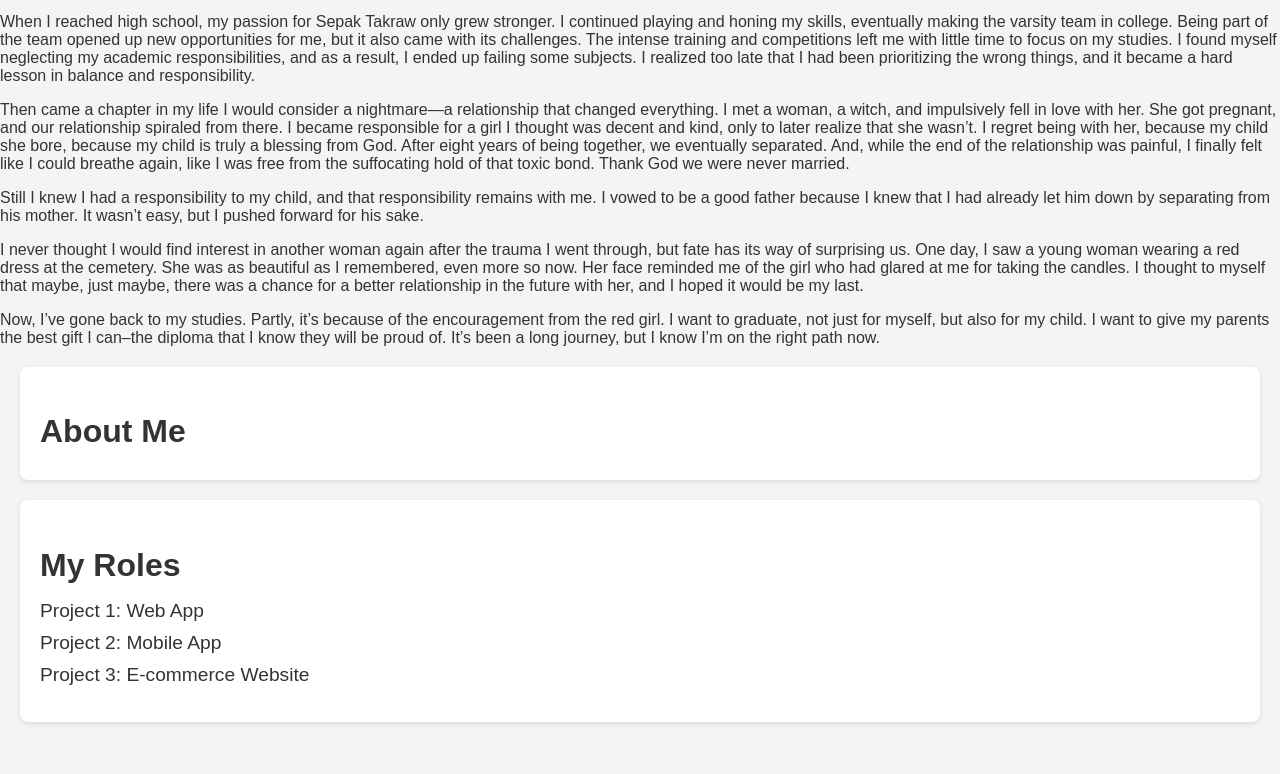
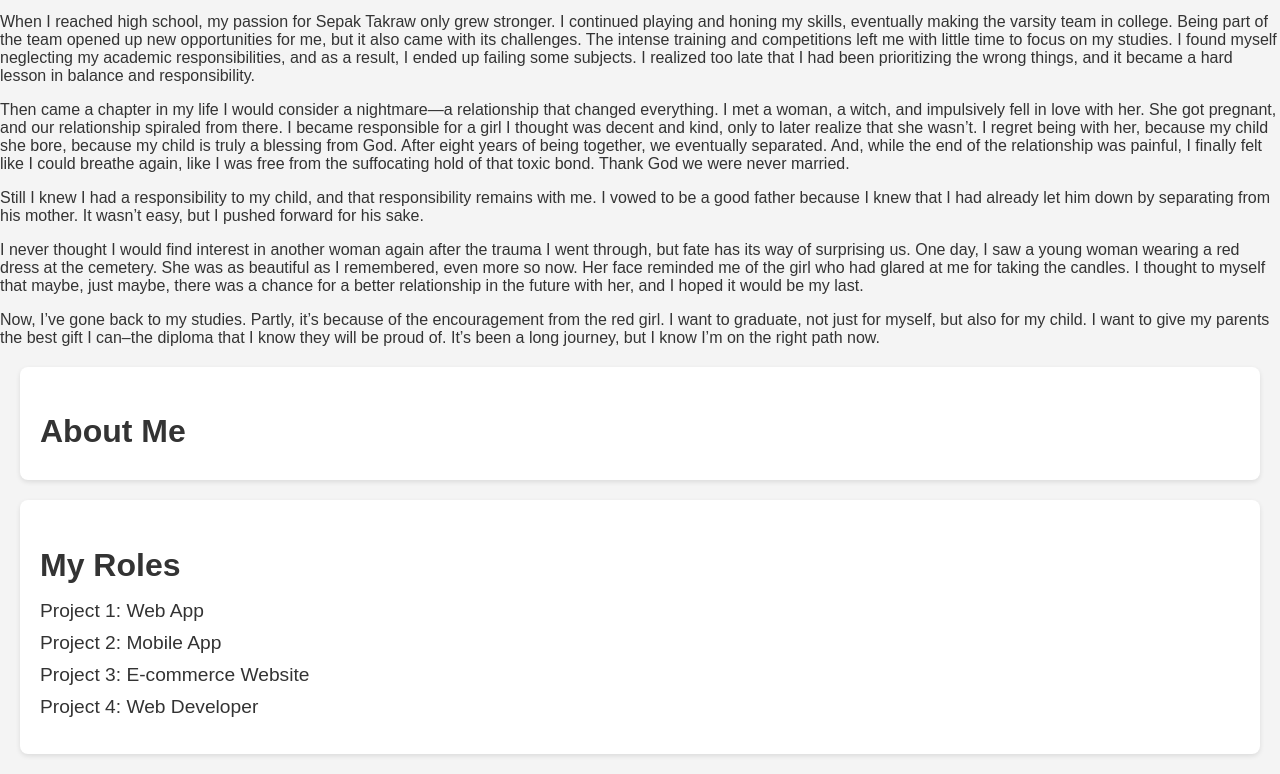
Before and after one commit to 12JEON14/A1-BasicGitExercise, a plain HTML site: page index.html in a window 1280 px wide. Shown: the part 887-1661 px from the top of the page. Before the commit the page ends 1629 px from the top, so only its background shows below. Drawn offline with Linux system fonts and the light colour scheme; a script that the page names is missing.

Commit message:
Updated Initial Commit

```diff
--- a/index.html
+++ b/index.html
@@ -50,6 +50,7 @@
             <li>Project 1: Web App</li>
             <li>Project 2: Mobile App</li>
             <li>Project 3: E-commerce Website</li>
+            <li>Project 4: Web Developer</li>
         </ul>
     </section>
 
```
